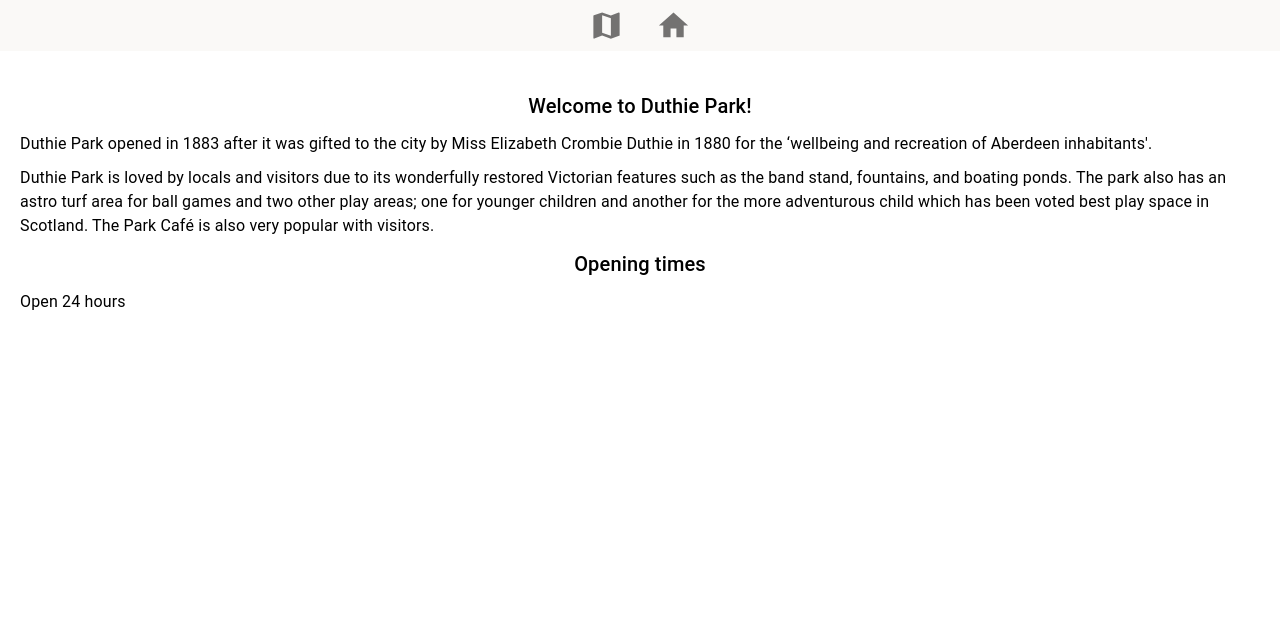
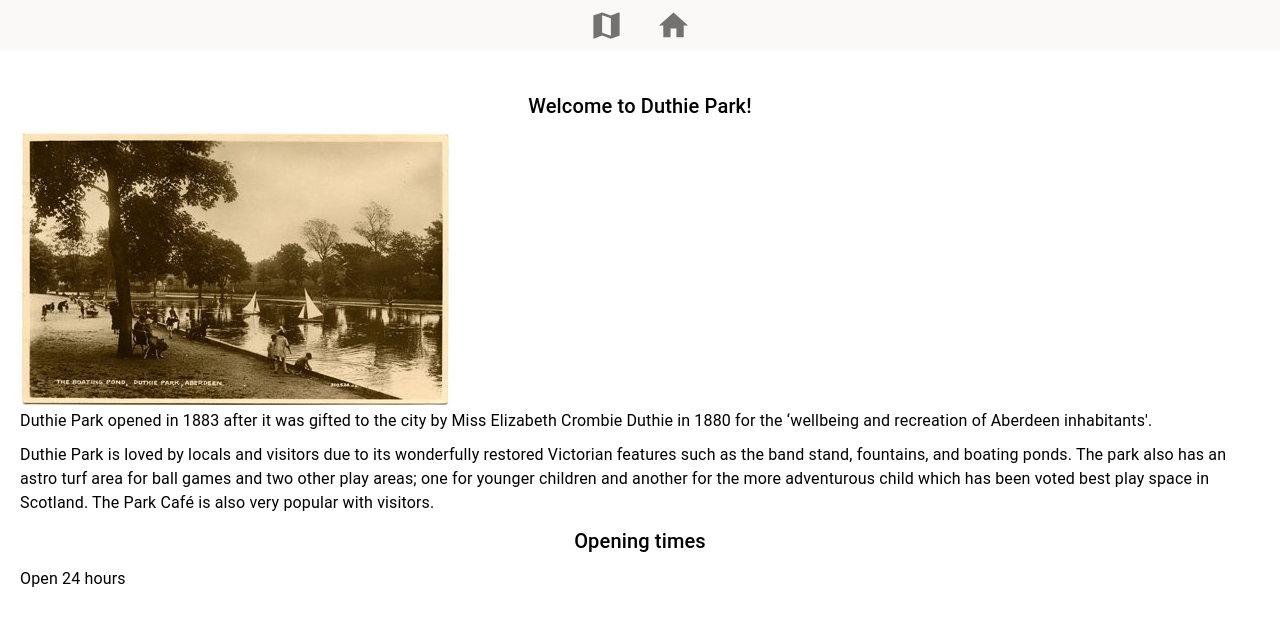
Before and after one commit to Elliotichi/Rgu-Hack-2023-Switch4Switch, a React (Create React App) app in the folder duthie-app/: page /about in a window 1280 px wide. Shown: the top 626 px of the page. Built offline with nearby package versions, Linux system fonts and the light colour scheme.

Commit message:
about me image added

```diff
--- a/duthie-app/src/About/About.js
+++ b/duthie-app/src/About/About.js
@@ -10,6 +10,7 @@ export function About() {
             </div>
             <div className="about">
                 <Typography variant="h6" className="center margin-bottom">Welcome to Duthie Park!</Typography>
+                <img src="./images/9.png"></img>
                 <Typography className="margin-bottom">
                     Duthie Park opened in 1883 after it was gifted to the city by Miss Elizabeth Crombie Duthie in 1880 for the ‘wellbeing and recreation of Aberdeen inhabitants'.
                 </Typography>
```
